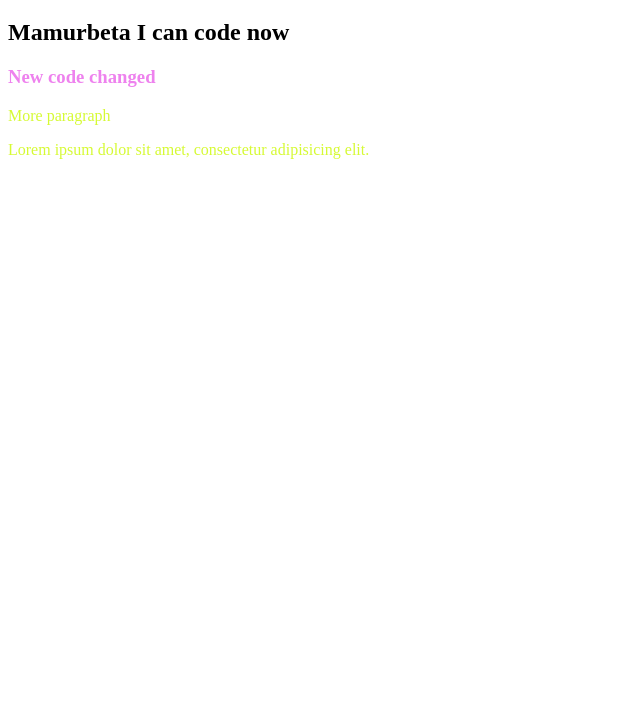
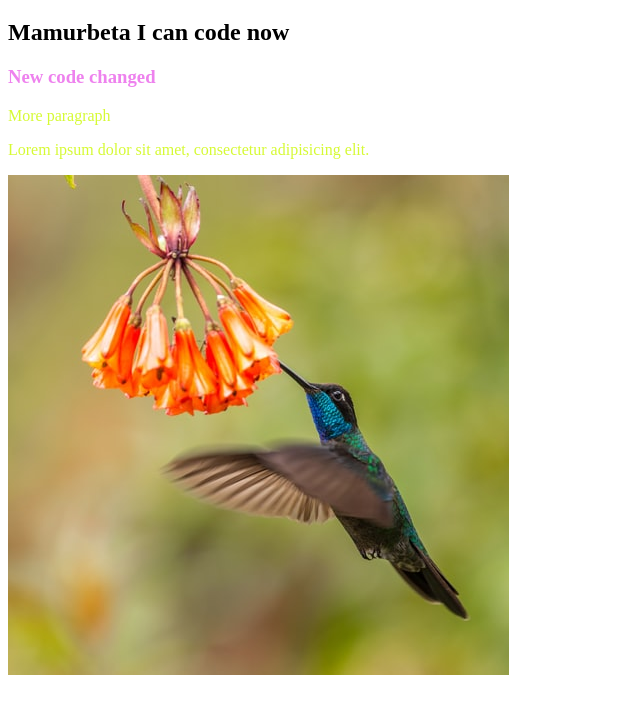
Before and after one commit to rakibul-wdp/my-first-repo, a plain HTML site: page index.html in a window 1280 px wide. Shown: the part 61-774 px from the top of the page, without its empty margins (0-640 px from the left). Drawn offline with Linux system fonts and the light colour scheme.

Commit message:
image added

```diff
--- a/index.html
+++ b/index.html
@@ -13,5 +13,6 @@
     <h3>New code changed</h3>
     <p>More paragraph</p>
     <p>Lorem ipsum dolor sit amet, consectetur adipisicing elit.</p>
+    <img src="./bird.jpg" alt="">
 </body>
 </html>
```
Also changed, not shown: bird.jpg (added).
